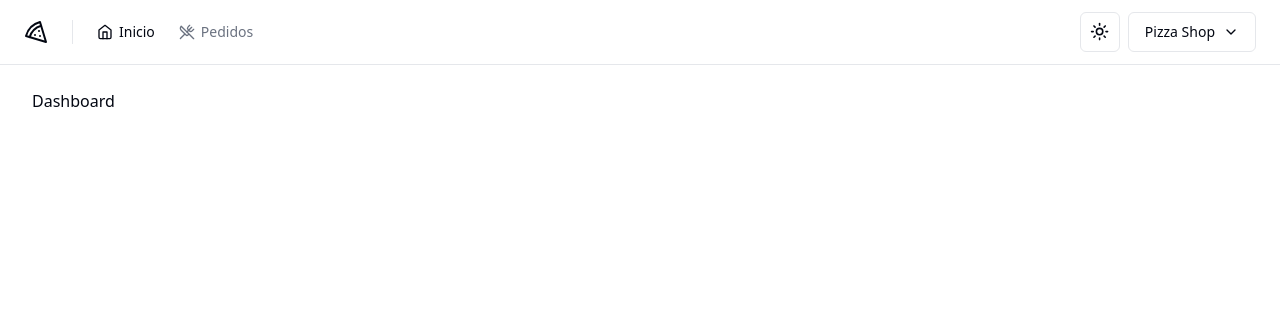
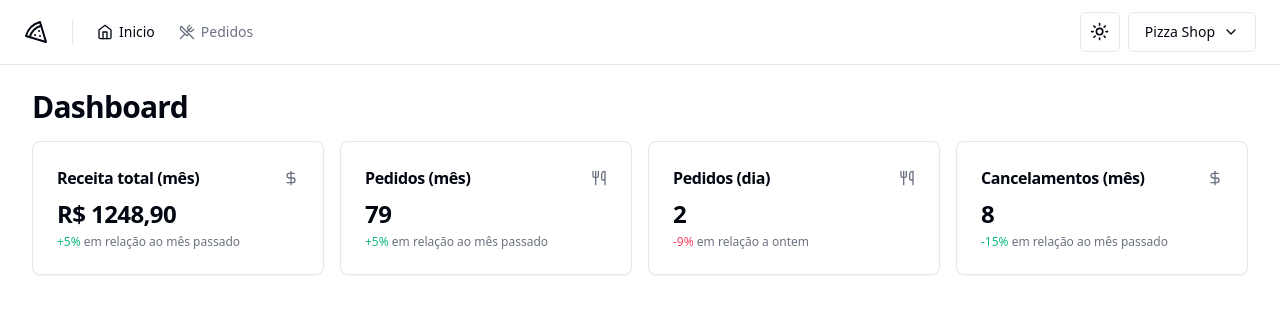
Before and after one commit to EdsonHenrique96/04-ignite-class_pizza-shop_app-, a React (Vite) app: page / in a window 1280 px wide. Shown: the top 314 px of the page. Built offline with nearby package versions, Linux system fonts and the light colour scheme.

Commit message:
create dashboard cards

```diff
--- /dev/null
+++ b/src/components/ui/card.tsx
@@ -0,0 +1,79 @@
+import * as React from 'react'
+
+import { cn } from '@/lib/utils'
+
+const Card = React.forwardRef<
+  HTMLDivElement,
+  React.HTMLAttributes<HTMLDivElement>
+>(({ className, ...props }, ref) => (
+  <div
+    ref={ref}
+    className={cn(
+      'rounded-lg border bg-card text-card-foreground shadow-sm',
+      className,
+    )}
+    {...props}
+  />
+))
+Card.displayName = 'Card'
+
+const CardHeader = React.forwardRef<
+  HTMLDivElement,
+  React.HTMLAttributes<HTMLDivElement>
+>(({ className, ...props }, ref) => (
+  <div
+    ref={ref}
+    className={cn('flex flex-col space-y-1.5 p-6', className)}
+    {...props}
+  />
+))
+CardHeader.displayName = 'CardHeader'
+
+const CardTitle = React.forwardRef<
+  HTMLParagraphElement,
+  React.HTMLAttributes<HTMLHeadingElement>
+>(({ className, ...props }, ref) => (
+  <h3
+    ref={ref}
+    className={cn(
+      'text-2xl font-semibold leading-none tracking-tight',
+      className,
+    )}
+    {...props}
+  />
+))
+CardTitle.displayName = 'CardTitle'
+
+const CardDescription = React.forwardRef<
+  HTMLParagraphElement,
+  React.HTMLAttributes<HTMLParagraphElement>
+>(({ className, ...props }, ref) => (
+  <p
+    ref={ref}
+    className={cn('text-sm text-muted-foreground', className)}
+    {...props}
+  />
+))
+CardDescription.displayName = 'CardDescription'
+
+const CardContent = React.forwardRef<
+  HTMLDivElement,
+  React.HTMLAttributes<HTMLDivElement>
+>(({ className, ...props }, ref) => (
+  <div ref={ref} className={cn('p-6 pt-0', className)} {...props} />
+))
+CardContent.displayName = 'CardContent'
+
+const CardFooter = React.forwardRef<
+  HTMLDivElement,
+  React.HTMLAttributes<HTMLDivElement>
+>(({ className, ...props }, ref) => (
+  <div
+    ref={ref}
+    className={cn('flex items-center p-6 pt-0', className)}
+    {...props}
+  />
+))
+CardFooter.displayName = 'CardFooter'
+
+export { Card, CardHeader, CardFooter, CardTitle, CardDescription, CardContent }
--- /dev/null
+++ b/src/pages/app/Dashboard/day-orders-amount-card.tsx
@@ -0,0 +1,21 @@
+import { Utensils } from 'lucide-react'
+
+import { Card, CardContent, CardHeader, CardTitle } from '@/components/ui/card'
+
+export function DayOrdersAmountCard() {
+  return (
+    <Card>
+      <CardHeader className="flex-row items-center justify-between space-y-0 pb-2">
+        <CardTitle className="text-base font-semibold">Pedidos (dia)</CardTitle>
+        <Utensils className="h-4 w-4 text-muted-foreground" />
+      </CardHeader>
+      <CardContent className="space-y-1">
+        <span className="text-2xl font-bold tracking-tight">2</span>
+        <p className="text-xs text-muted-foreground">
+          <span className="text-rose-500 dark:text-rose-400">-9%</span> em
+          relação a ontem
+        </p>
+      </CardContent>
+    </Card>
+  )
+}
--- a/src/pages/app/Dashboard/index.tsx
+++ b/src/pages/app/Dashboard/index.tsx
@@ -1,10 +1,24 @@
 import { Helmet } from 'react-helmet-async'
+
+import { DayOrdersAmountCard } from './day-orders-amount-card'
+import { MonthCanceledOrdersAmountCard } from './month-canceled-orders-amount-card'
+import { MonthOrdersAmountCard } from './month-orders-amount-card'
+import { MonthRevenueCard } from './month-revenue-card'
 
 export function Dashboard() {
   return (
     <>
       <Helmet title="Dashboard" />
-      <h1>Dashboard</h1>
+      <div className="flex flex-col gap-4">
+        <h1 className="text-3xl font-bold tracking-tight">Dashboard</h1>
+
+        <div className="grid grid-cols-4 gap-4">
+          <MonthRevenueCard />
+          <MonthOrdersAmountCard />
+          <DayOrdersAmountCard />
+          <MonthCanceledOrdersAmountCard />
+        </div>
+      </div>
     </>
   )
 }
--- /dev/null
+++ b/src/pages/app/Dashboard/month-canceled-orders-amount-card.tsx
@@ -0,0 +1,23 @@
+import { DollarSign } from 'lucide-react'
+
+import { Card, CardContent, CardHeader, CardTitle } from '@/components/ui/card'
+
+export function MonthCanceledOrdersAmountCard() {
+  return (
+    <Card>
+      <CardHeader className="flex-row items-center justify-between space-y-0 pb-2">
+        <CardTitle className="text-base font-semibold">
+          Cancelamentos (mês)
+        </CardTitle>
+        <DollarSign className="h-4 w-4 text-muted-foreground" />
+      </CardHeader>
+      <CardContent className="space-y-1">
+        <span className="text-2xl font-bold tracking-tight">8</span>
+        <p className="text-xs text-muted-foreground">
+          <span className="text-emerald-500 dark:text-emerald-400">-15%</span>{' '}
+          em relação ao mês passado
+        </p>
+      </CardContent>
+    </Card>
+  )
+}
--- /dev/null
+++ b/src/pages/app/Dashboard/month-orders-amount-card.tsx
@@ -0,0 +1,21 @@
+import { Utensils } from 'lucide-react'
+
+import { Card, CardContent, CardHeader, CardTitle } from '@/components/ui/card'
+
+export function MonthOrdersAmountCard() {
+  return (
+    <Card>
+      <CardHeader className="flex-row items-center justify-between space-y-0 pb-2">
+        <CardTitle className="text-base font-semibold">Pedidos (mês)</CardTitle>
+        <Utensils className="h-4 w-4 text-muted-foreground" />
+      </CardHeader>
+      <CardContent className="space-y-1">
+        <span className="text-2xl font-bold tracking-tight">79</span>
+        <p className="text-xs text-muted-foreground">
+          <span className="text-emerald-500 dark:text-emerald-400">+5%</span> em
+          relação ao mês passado
+        </p>
+      </CardContent>
+    </Card>
+  )
+}
--- /dev/null
+++ b/src/pages/app/Dashboard/month-revenue-card.tsx
@@ -0,0 +1,23 @@
+import { DollarSign } from 'lucide-react'
+
+import { Card, CardContent, CardHeader, CardTitle } from '@/components/ui/card'
+
+export function MonthRevenueCard() {
+  return (
+    <Card>
+      <CardHeader className="flex-row items-center justify-between space-y-0 pb-2">
+        <CardTitle className="text-base font-semibold">
+          Receita total (mês)
+        </CardTitle>
+        <DollarSign className="h-4 w-4 text-muted-foreground" />
+      </CardHeader>
+      <CardContent className="space-y-1">
+        <span className="text-2xl font-bold tracking-tight">R$ 1248,90</span>
+        <p className="text-xs text-muted-foreground">
+          <span className="text-emerald-500 dark:text-emerald-400">+5%</span> em
+          relação ao mês passado
+        </p>
+      </CardContent>
+    </Card>
+  )
+}
```
